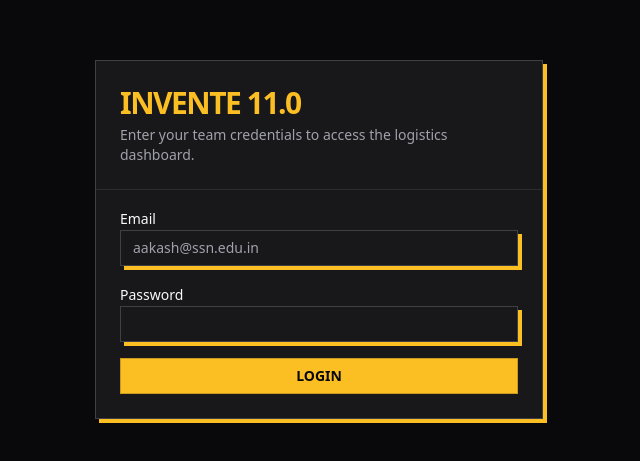
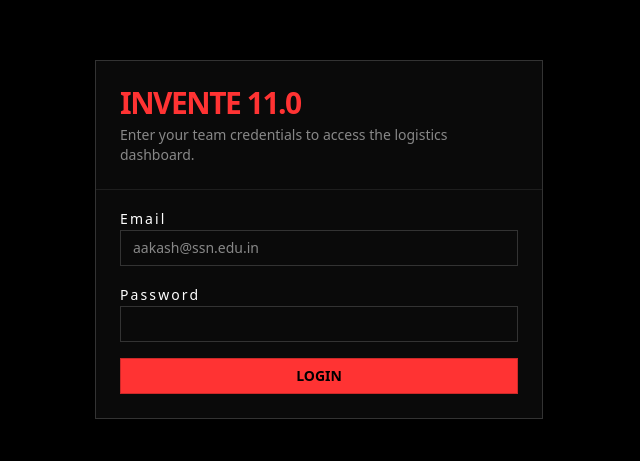
Before and after one commit to 06-aakash-06/inventetshirts, a Next.js app: page /login in a window 1280 px wide. Shown: the part 161-622 px from the top of the page, without its empty margins (321-961 px from the left). Built offline with nearby package versions, Linux system fonts and the light colour scheme; no server answers.

Commit message:
style: Switch from Neo-Brutalism to Swiss Bauhaus design

```diff
--- a/src/app/globals.css
+++ b/src/app/globals.css
@@ -50,43 +50,43 @@
   --radius-sm: calc(var(--radius) - 4px);
 }
 
-/* Vibrant Dark Neo-Brutalism */
+/* Swiss Bauhaus Typography & Design */
 :root {
-  --background: #09090b; /* Pure dark zinc */
-  --foreground: #fafafa; /* Crisp white */
+  --background: #000000; /* Pure Black */
+  --foreground: #FFFFFF; /* Pure White */
 
-  --card: #18181b; /* Elevated dark zinc */
-  --card-foreground: #fafafa;
+  --card: #0A0A0A; /* Slightly off-black for subtle hierarchy */
+  --card-foreground: #FFFFFF;
 
-  --popover: #18181b;
-  --popover-foreground: #fafafa;
+  --popover: #0A0A0A;
+  --popover-foreground: #FFFFFF;
 
-  --primary: #fbbf24; /* Cyber Yellow */
-  --primary-foreground: #09090b; /* Black text on yellow for brutal contrast */
+  --primary: #FF3333; /* Bauhaus Red */
+  --primary-foreground: #000000;
 
-  --secondary: #a855f7; /* Electric Purple */
-  --secondary-foreground: #fafafa;
+  --secondary: #0055FF; /* Swiss Blue */
+  --secondary-foreground: #FFFFFF;
 
-  --muted: #27272a;
-  --muted-foreground: #a1a1aa;
+  --muted: #111111;
+  --muted-foreground: #888888;
 
-  --accent: #22d3ee; /* Cyan */
-  --accent-foreground: #09090b;
+  --accent: #FFFFFF; /* White block accents */
+  --accent-foreground: #000000;
 
-  --destructive: #ef4444; /* Vivid Red */
-  --destructive-foreground: #fafafa;
+  --destructive: #FF0000; /* Pure Red */
+  --destructive-foreground: #FFFFFF;
 
-  --success: #22c55e; /* Vivid Green */
-  --success-foreground: #09090b; /* Black text on bright green */
+  --success: #00C853; /* Pure Green */
+  --success-foreground: #000000;
 
-  --warning: #f97316; /* Bright Orange */
-  --warning-foreground: #09090b;
+  --warning: #FFD600; /* Pure Yellow */
+  --warning-foreground: #000000;
 
-  --border: #3f3f46; /* Distinct gray for borders */
-  --input: #27272a;
-  --ring: #fbbf24;
+  --border: #333333; /* Sharp structural grid lines */
+  --input: #111111;
+  --ring: #FF3333;
 
-  --radius: 0rem; /* Sharp corners for brutalism */
+  --radius: 0rem; /* Strictly no border radius */
 }
 
 @layer base {
@@ -96,27 +96,41 @@
   body {
     @apply bg-background text-foreground;
     font-feature-settings: "rlig" 1, "calt" 1;
+    /* Clean font rendering for Swiss style */
+    -webkit-font-smoothing: antialiased;
+    -moz-osx-font-smoothing: grayscale;
+  }
+
+  /* Swiss Typographic Hierarchy */
+  h1, h2, h3 {
+    letter-spacing: -0.05em; /* Extremely tight headers */
+    line-height: 0.9;
+  }
+  label, .tracking-widest {
+    letter-spacing: 0.15em !important; /* Extremely tracked out small caps */
   }
 }
 
-/* Custom Neo-Brutalist styling primitives */
+/* Swiss/Bauhaus structural primitives */
 @layer utilities {
   .brutal-shadow {
-    /* Hard vibrant shadow */
-    box-shadow: 4px 4px 0px 0px var(--primary);
+    /* Remove blocky shadow, enforce sharp grid borders */
+    box-shadow: none;
     border: 1px solid var(--border);
+    transition: background-color 0s, color 0s, border-color 0s;
   }
   .brutal-shadow-hover {
-    transition: box-shadow 0.2s cubic-bezier(0.4, 0, 0.2, 1), transform 0.2s cubic-bezier(0.4, 0, 0.2, 1);
+    transition: background-color 0s, color 0s, border-color 0s;
   }
   .brutal-shadow-hover:hover {
-    /* Shadow expands and changes color slightly, or element lifts */
-    box-shadow: 6px 6px 0px 0px var(--accent);
-    transform: translate(-2px, -2px);
-    border-color: var(--accent);
+    /* Stark color inversion instead of 3D lift */
+    background-color: var(--foreground);
+    color: var(--background);
+    border-color: var(--foreground);
   }
   .brutal-shadow-hover:active {
-    box-shadow: 0px 0px 0px 0px var(--accent);
-    transform: translate(4px, 4px);
+    background-color: var(--primary);
+    color: var(--primary-foreground);
+    border-color: var(--primary);
   }
 }
```
